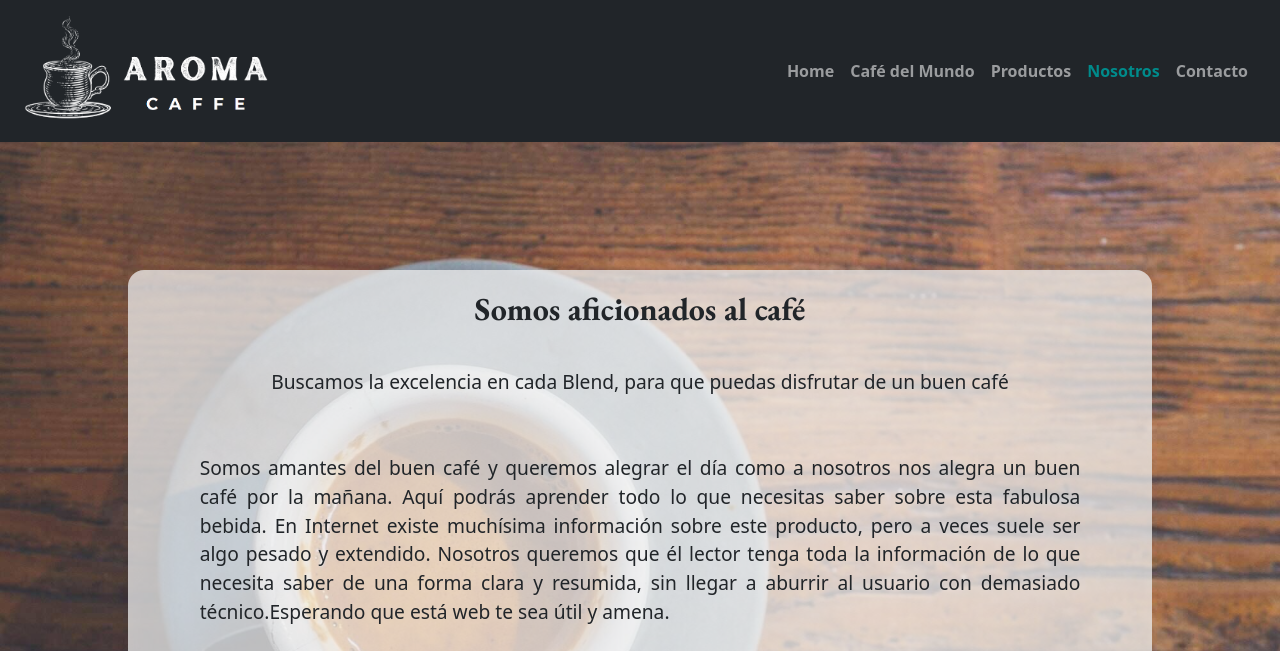
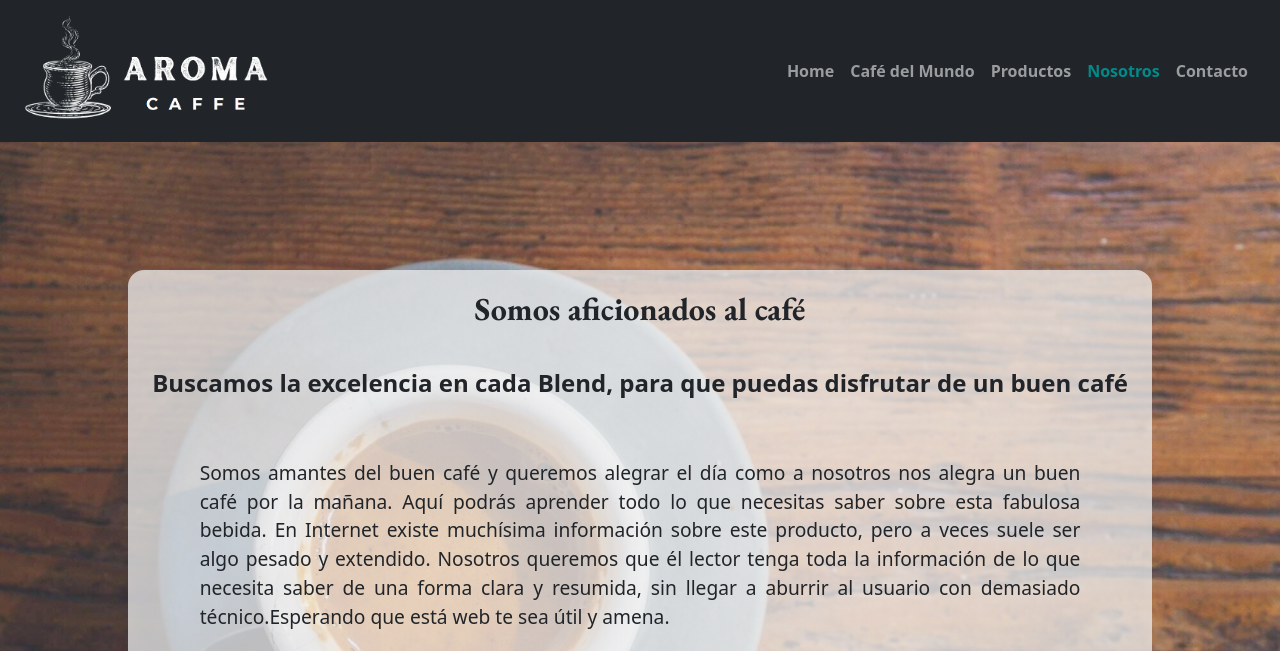
Before and after one commit to Nicoabr25/aroma-caffe, a website: page pages/nosotros.html in a window 1280 px wide. Shown: the top 651 px of the page. Drawn offline with nearby package versions, Linux system fonts and the light colour scheme.

Commit message:
Entrega final

```diff
--- a/scss/sections/_nosotros.scss
+++ b/scss/sections/_nosotros.scss
@@ -21,9 +21,12 @@
     }
 
     & h2{
-        padding: 2%;
+        font-size: 1.5rem;
+        font-weight: 700;
+        position: relative;
         text-align: center;
-        font-size: 1.2rem;
+        margin: 10px 0px;
+        padding: 10px;
     }
 
     & p{
```
Also changed, not shown: css/style.css, 1 other file.
